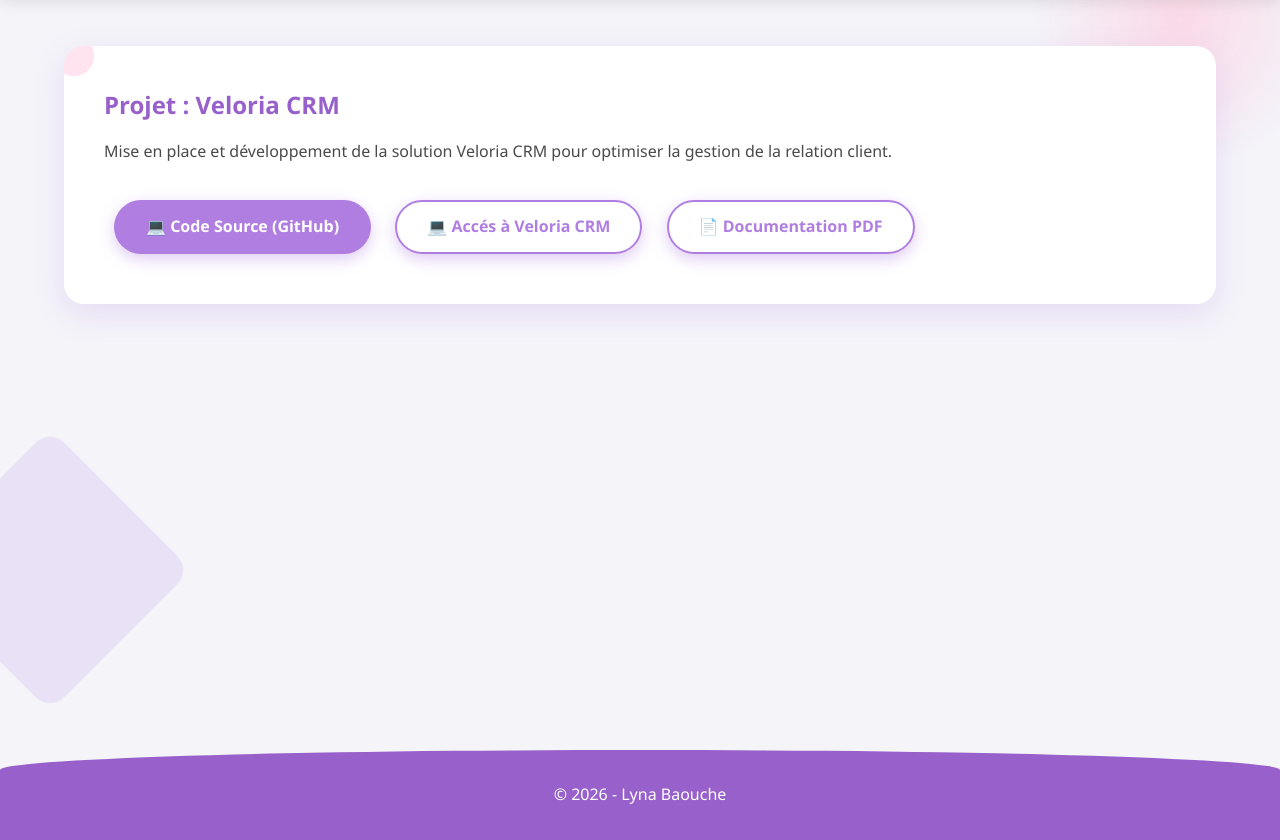
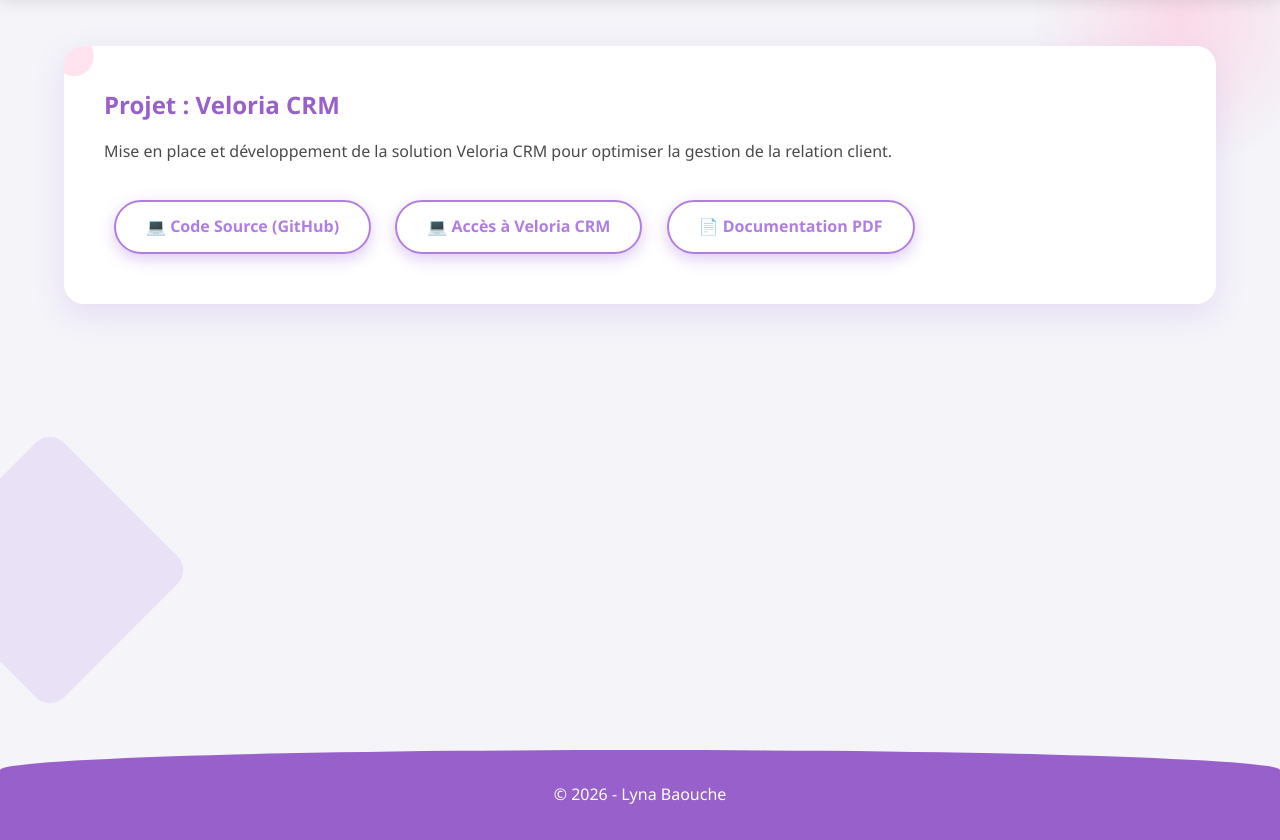
Before and after one commit to LynaBaouche/Portfolio, a plain HTML site: page projets.html in a window 1280 px wide. Shown: the part 80-920 px from the top of the page. Drawn offline with Linux system fonts and the light colour scheme.

Commit message:
correction ortho

```diff
--- a/projets.html
+++ b/projets.html
@@ -28,8 +28,8 @@
         <p>Mise en place et développement de la solution Veloria CRM pour optimiser la gestion de la relation client.</p>
 
         <div class="buttons" style="margin-top: 25px;">
-            <a href="https://github.com/LynaBaouche/CRM" target="_blank" class="btn">💻 Code Source (GitHub)</a>
-            <a href="https://crm-veloria-f.vercel.app/" target="_blank" class="btn btn-outline">💻 Accés à Veloria CRM</a>
+            <a href="https://github.com/LynaBaouche/CRM" target="_blank" class="btn btn-outline">💻 Code Source (GitHub)</a>
+            <a href="https://crm-veloria-f.vercel.app/" target="_blank" class="btn btn-outline">💻 Accès à Veloria CRM</a>
             <a href="assets/docs/Rapport%20-Veloria.pdf" target="_blank" class="btn btn-outline">📄 Documentation PDF</a>
 
         </div>
```
